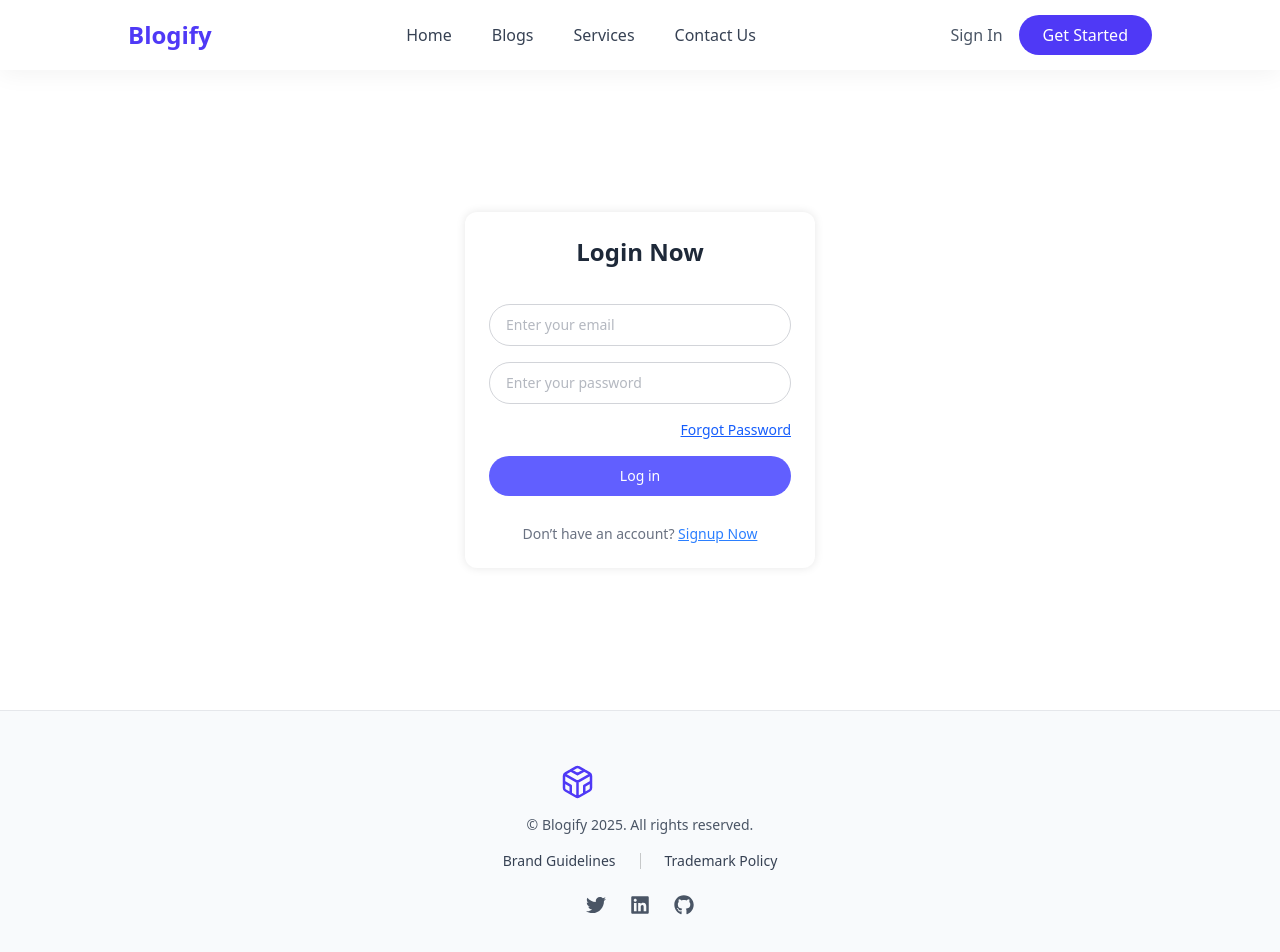
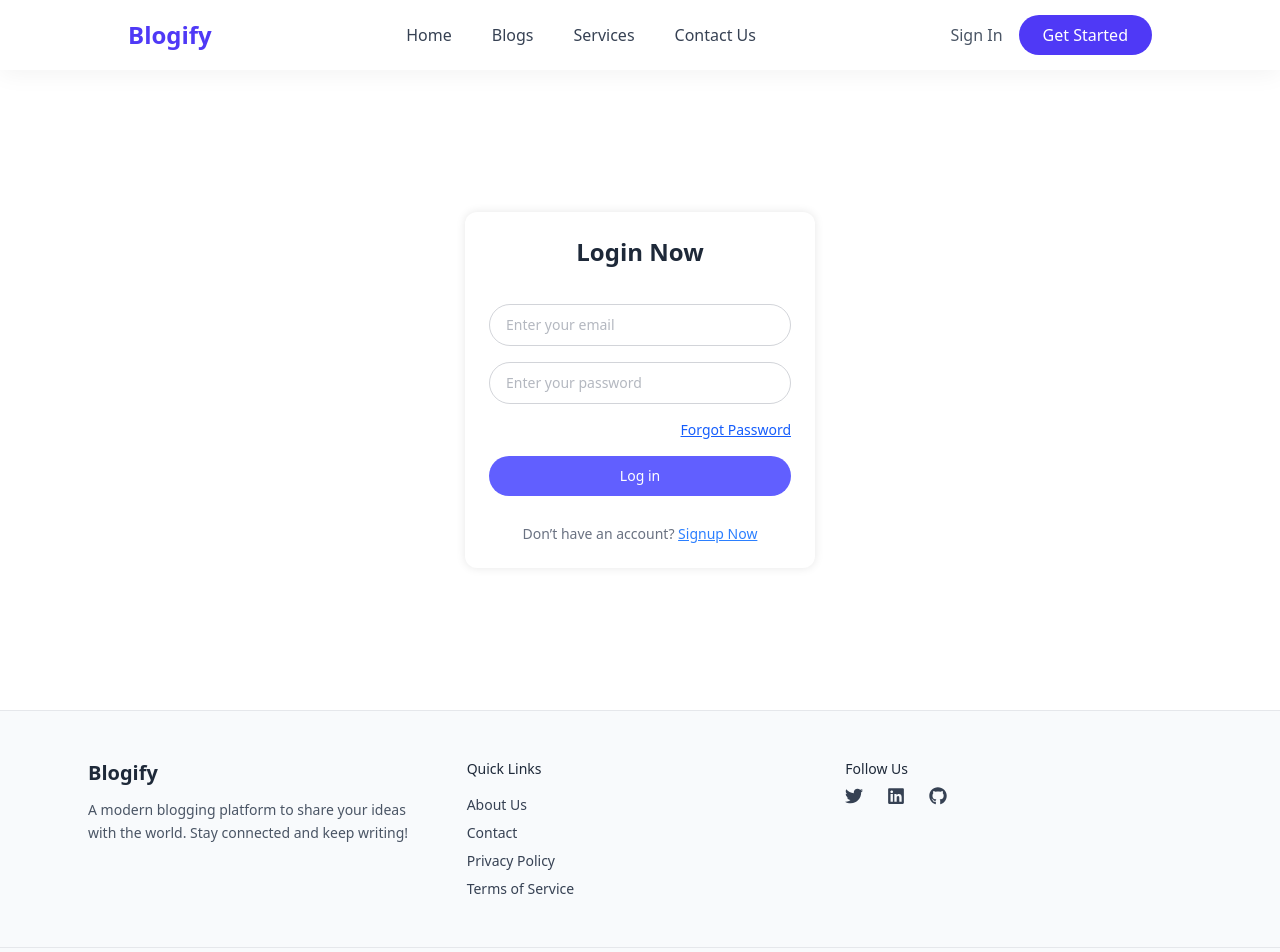
Before and after one commit to WebWozards-APC/Frontend, a React (Vite) app: page /login in a window 1280 px wide. Shown: the top 952 px of the page. Built offline with nearby package versions, Linux system fonts and the light colour scheme.

Commit message:
refactor: simplify Footer component structure and enhance styling

```diff
--- a/src/components/Footer.jsx
+++ b/src/components/Footer.jsx
@@ -3,67 +3,66 @@ import { FaTwitter, FaLinkedin, FaGithub } from "react-icons/fa";
 
 const Footer = () => {
   return (
-    <footer className="flex flex-col items-center justify-center w-full py-12 px-6 text-sm bg-slate-50 text-gray-800/70 border-t border-gray-200">
-      {/* Logo */}
-      <svg
-        width="157"
-        height="40"
-        viewBox="0 0 157 40"
-        fill="none"
-        xmlns="http://www.w3.org/2000/svg"
-      >
-        {/* simplified path kept */}
-        <path
-          d="M8.75 11.3 15.5 15.184 22.25 11.3M8.75 34.58v-7.755L2 22.939m27 0-6.75 3.885v7.754M2.405 15.408 15.5 22.954l13.095-7.546M15.5 38V22.939M29 28.915V16.962a2.98 2.98 0 0 0-1.5-2.585L17 8.4a3.01 3.01 0 0 0-3 0L3.5 14.377A3 3 0 0 0 2 16.962v11.953A2.98 2.98 0 0 0 3.5 31.5L14 37.477a3.01 3.01 0 0 0 3 0L27.5 31.5a3 3 0 0 0 1.5-2.585"
-          stroke="#4F39F6"
-          strokeWidth="2.5"
-          strokeLinecap="round"
-          strokeLinejoin="round"
-        />
-      </svg>
+    <footer className="w-full bg-slate-50 border-t border-gray-200 text-gray-700">
+      <div className="max-w-6xl mx-auto px-6 py-12 grid gap-8 md:grid-cols-3 text-sm">
+        {/* Brand */}
+        <div>
+          <h2 className="text-xl font-semibold text-gray-800">Blogify</h2>
+          <p className="mt-3 text-gray-600 leading-relaxed">
+            A modern blogging platform to share your ideas with the world.
+            Stay connected and keep writing!
+          </p>
+        </div>
 
-      {/* Copyright */}
-      <p className="mt-4 text-center text-gray-600">
-        © Blogify {new Date().getFullYear()}. All rights reserved.
-      </p>
-
-      {/* Links */}
-      <div className="flex items-center gap-6 mt-4 text-gray-700">
-        <a
-          href="#"
-          className="font-medium hover:text-black transition-all text-sm"
-        >
-          Brand Guidelines
+        {/* Quick Links */}
+        <div className="flex flex-col gap-2">
+          <h3 className="text-gray-800 font-medium mb-2">Quick Links</h3>
+          <a href="#" className="hover:text-black transition-colors">
+            About Us
           </a>
-        <span className="h-4 w-px bg-black/20"></span>
-        <a
-          href="#"
-          className="font-medium hover:text-black transition-all text-sm"
-        >
-          Trademark Policy
+          <a href="#" className="hover:text-black transition-colors">
+            Contact
+          </a>
+          <a href="#" className="hover:text-black transition-colors">
+            Privacy Policy
+          </a>
+          <a href="#" className="hover:text-black transition-colors">
+            Terms of Service
           </a>
         </div>
 
-      {/* Social Icons */}
-      <div className="flex space-x-6 mt-6 text-gray-600">
+        {/* Socials */}
+        <div>
+          <h3 className="text-gray-800 font-medium mb-2">Follow Us</h3>
+          <div className="flex space-x-6 text-lg">
             <a
               href="#"
-          className="hover:text-[#4A90E2] transition-colors text-xl"
+              aria-label="Twitter"
+              className="hover:text-[#1DA1F2] transition-colors"
             >
               <FaTwitter />
             </a>
             <a
               href="#"
-          className="hover:text-[#4A90E2] transition-colors text-xl"
+              aria-label="LinkedIn"
+              className="hover:text-[#0077B5] transition-colors"
             >
               <FaLinkedin />
             </a>
             <a
               href="#"
-          className="hover:text-[#4A90E2] transition-colors text-xl"
+              aria-label="GitHub"
+              className="hover:text-black transition-colors"
             >
               <FaGithub />
             </a>
+          </div>
+        </div>
+      </div>
+
+      {/* Bottom bar */}
+      <div className="border-t border-gray-200 text-center py-4 text-gray-600 text-sm">
+        © {new Date().getFullYear()} Blogify. All rights reserved.
       </div>
     </footer>
   );
```
Lines whose indentation alone changed are shown as unchanged.
